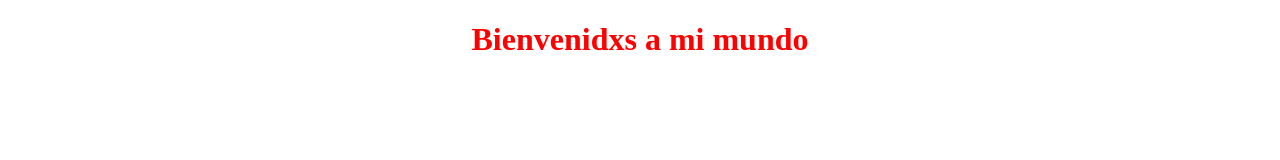
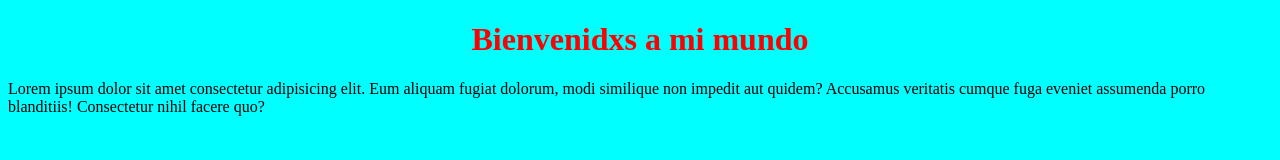
Before and after one commit to lorediaz78/probando, a plain HTML site: page index.html in a window 1280 px wide. Drawn offline with Linux system fonts and the light colour scheme.

Commit message:
probando

```diff
--- a/estilo.css
+++ b/estilo.css
@@ -1,3 +1,6 @@
+body{
+    background-color: aqua;
+}
 h1{
     text-align: center;
     color: red;
--- a/index.html
+++ b/index.html
@@ -9,5 +9,6 @@
 </head>
 <body>
      <h1>Bienvenidxs a mi mundo</h1>
+    <p>Lorem ipsum dolor sit amet consectetur adipisicing elit. Eum aliquam fugiat dolorum, modi similique non impedit aut quidem? Accusamus veritatis cumque fuga eveniet assumenda porro blanditiis! Consectetur nihil facere quo?</p>
 </body>
 </html>
```
